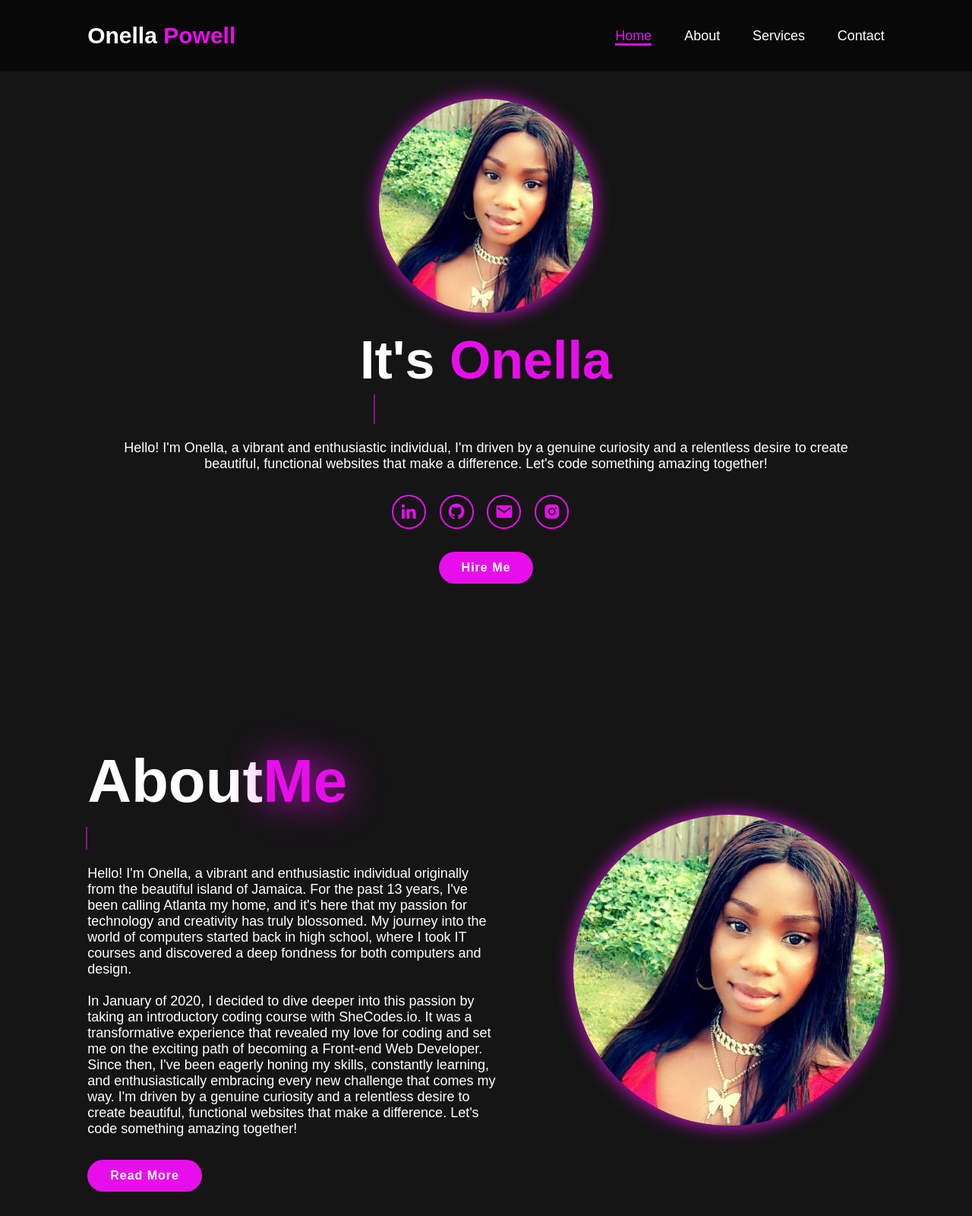
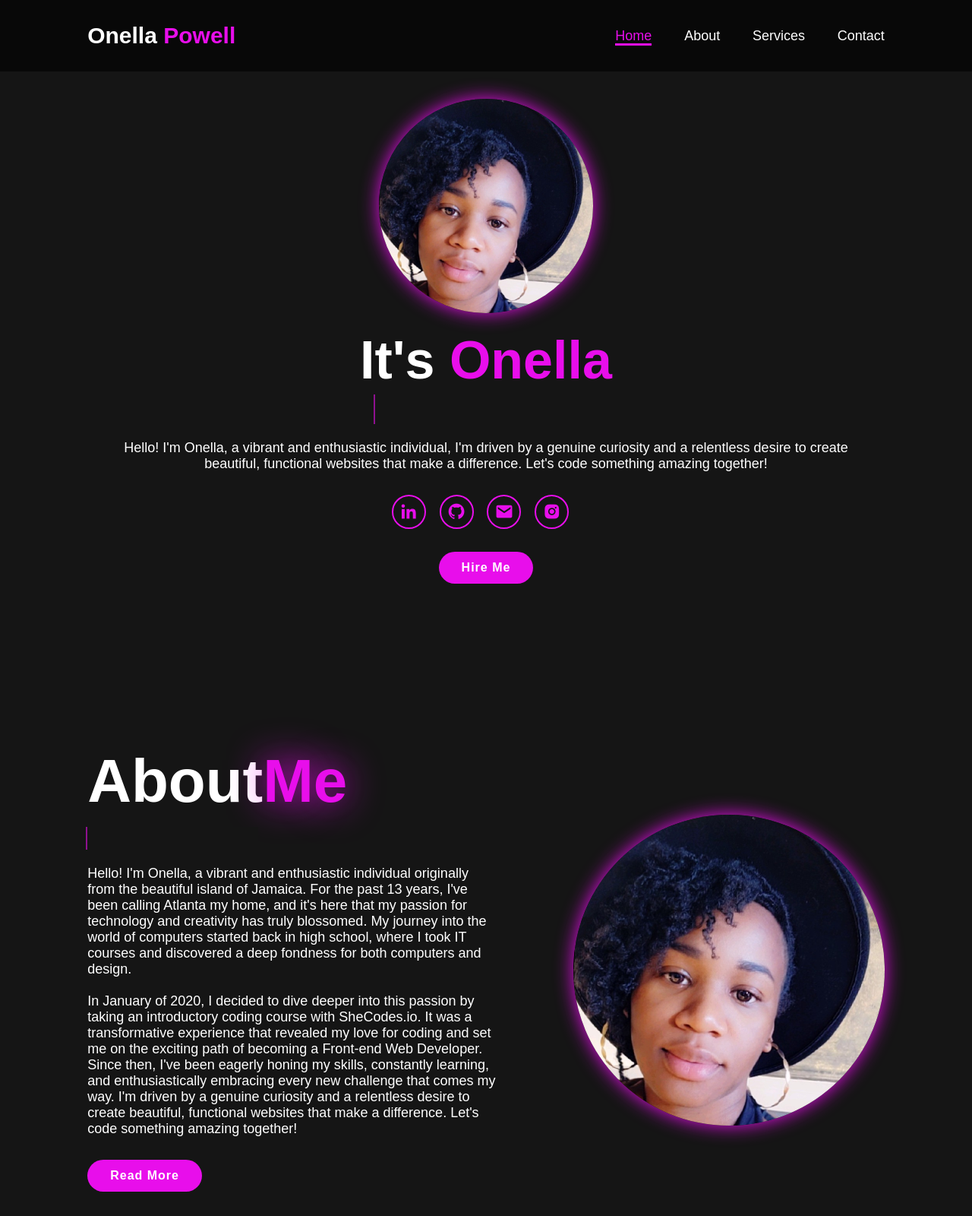
Before and after one commit to Nelly-OP/Nelly-Portfolio, a plain HTML site: page index.html in a window 1280 px wide. Shown: the top 1600 px of the page at 76% size. Drawn offline with nearby package versions, Linux system fonts and the light colour scheme.

Commit message:
deleted old home img and add a new image file

```diff
--- a/index.html
+++ b/index.html
@@ -26,7 +26,7 @@
     <section class="home" id="home">
 
         <div class="home-img">
-            <img src="nelly outside.jpg" alt="">
+            <img src="anelly.jpg" alt="">
         </div>
 
         <div class="home-content">
@@ -82,7 +82,7 @@
             <a href="#" class="btn">Read More</a>
         </div>
         <div class="about-img">
-            <img src="nelly outside.jpg" alt="">
+            <img src="anelly.jpg" alt="">
         </div>
     </section>
 
```
Also changed, not shown: anelly.jpg (added), nelly outside.jpg (deleted).
